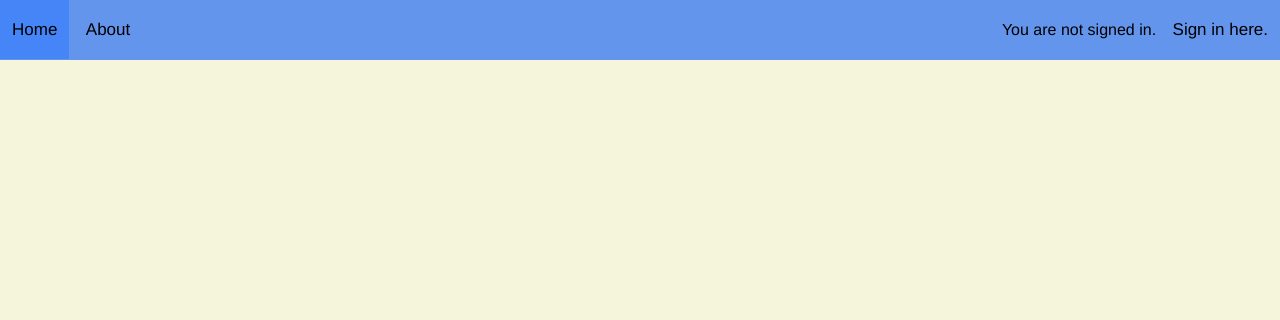
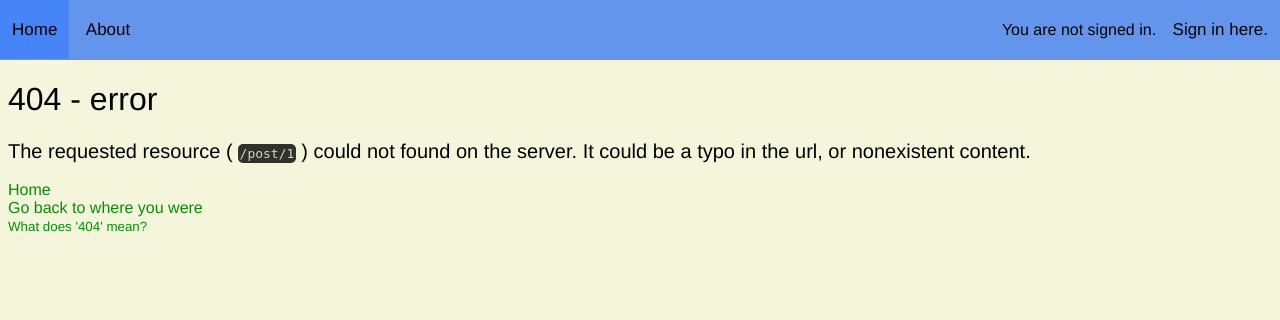
Before and after one commit to gosoccerboy5/microblog, a Flask app: page /post/1 in a window 1280 px wide. Shown: the top 320 px of the page. Run offline with Flask 2, Linux system fonts and the light colour scheme; data that the repository does not hold is empty.

Commit message:
404 page, tweak details

```diff
--- a/main.py
+++ b/main.py
@@ -36,6 +36,10 @@ def login_page():
 def create_post_page():
   return render_template("new.html")
 
+@app.errorhandler(404)
+def page_not_found(e):
+    return render_template('404.html'), 404
+
 @app.get("/settings")
 def settings_page():
   if "username" in session:
@@ -69,7 +73,10 @@ def user_page(user):
 
 @app.get("/post/<post>")
 def post_viewer(post):
-  return render_template("post.html")
+  c = sqlite3.connect("db/content.db")
+  exists = int(c.execute("SELECT COUNT(*) FROM posts WHERE id = ?;", (post, )).fetchone()[0]) > 0
+  c.close()
+  return render_template("post.html") if exists else render_template("404.html")
 
 @app.get('/session')
 def check_session():
@@ -224,7 +231,7 @@ def create_comment():
   if len(content) == 0:
     return error("Comment creation failure: comment cannot be empty"), 400
   if len(content) > 200:
-    return error("Comment creation failure: post invalid (length may be too long"), 400
+    return error("Comment creation failure: comment invalid (length may be too long"), 400
   if content.count("\n") >= 5:
     return error("Comment creation failure: exceeds max linebreak limit"), 400
   c = sqlite3.connect("db/content.db")
--- a/static/style.css
+++ b/static/style.css
@@ -8,6 +8,7 @@ h1, h2, h3 {
 a {
   color: #009300;
   text-decoration: none;
+  cursor: pointer;
 }
 .post {
   cursor: pointer;
@@ -170,10 +171,13 @@ button:active {
 }
 code, pre {
   margin: 5px;
-  padding: 5px;
   background-color: #000c;
   border-radius: 5px;
   color: lightgrey;
+}
+code {
+  font-size: 0.75em;
+  padding: 2px;
 }
 pre {
   padding: 10px;
--- /dev/null
+++ b/templates/404.html
@@ -0,0 +1,29 @@
+<!DOCTYPE HTML>
+<html>
+  <head>
+    <title>Microblog - 404</title>
+    <link rel="stylesheet" href="{{url_for('static',filename='style.css') }}">
+    <link rel="icon" href="{{url_for('static',filename='favicon.png') }}">
+  </head>
+  <body>
+    <header id="header">
+      <a href="/">Home</a>
+      <a href="/about">About</a>
+      <span id="sessioninfo"></span>
+    </header>
+    <h1>404 - error</h1>
+    <span id="requestedresource" style="font-size:1.25em;">The requested resource (<code style="font-size:0.8em;">#</code>) could not found on the server. It could be a typo in the url, or nonexistent content.</span>
+    <br>
+    <br>
+    <a href="/">Home</a>
+    <br>
+    <a onclick="window.history.back()">Go back to where you were</a>
+    <br>
+    <small><a href="https://developer.mozilla.org/en-US/docs/Web/HTTP/Status/404">What does '404' mean?</a></small>
+    <script type="module">
+      import util from "../static/util.js";
+
+      let temp = util.$("#requestedresource code");
+      temp.innerText = temp.innerText.replace("#", document.location.pathname);
+    </script>
+</html>
```
